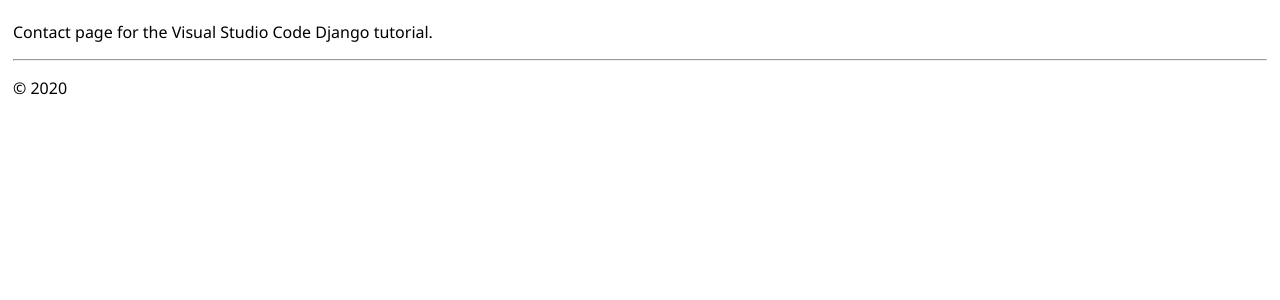
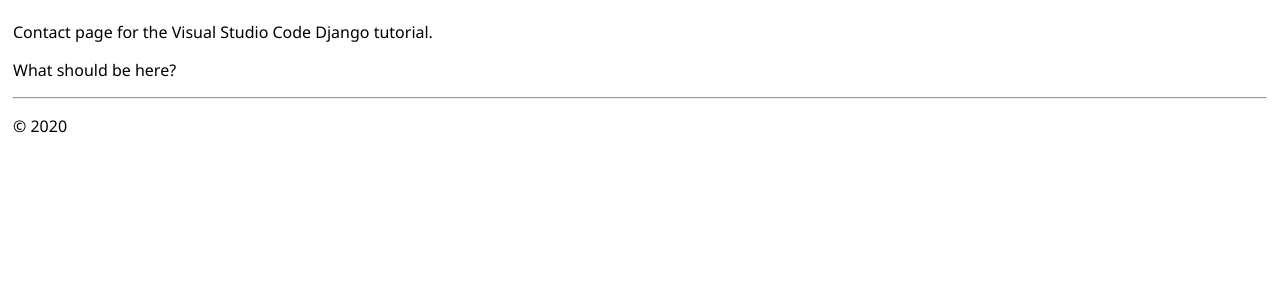
Before and after one commit to halr/apis_project, a Django app: page /contact/ in a window 1280 px wide. Shown: the part 47-347 px from the top of the page. Run offline with Django 3.2, Linux system fonts and the light colour scheme.

Commit message:
Minor change to content.

```diff
--- a/apis/templates/apis/contact.html
+++ b/apis/templates/apis/contact.html
@@ -4,4 +4,5 @@
 {% endblock %}
 {% block content %}
 <p>Contact page for the Visual Studio Code Django tutorial.</p>
+<p>What should be here?</p>
 {% endblock %}
```
